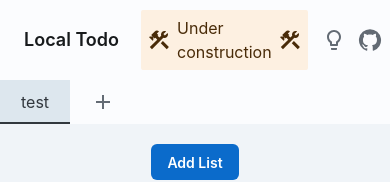
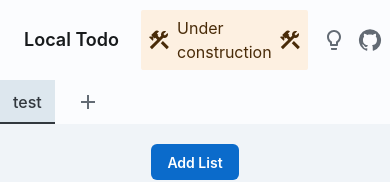
Before and after one commit to NeodymiumFerBore/local-todo, a React (Vite) app: page / in a window 390 px wide. Shown: the top 182 px of the page. Built offline with nearby package versions, Linux system fonts and the light colour scheme.

Commit message:
EditableTab: use Chip and decorator for onDelete

```diff
--- a/src/components/EditableTab.tsx
+++ b/src/components/EditableTab.tsx
@@ -1,4 +1,4 @@
-import { Input, Tab, TabProps, Typography } from "@mui/joy";
+import { Chip, ChipDelete, Input, Tab, TabProps } from "@mui/joy";
 import {
   BaseSyntheticEvent,
   ElementRef,
@@ -14,9 +14,15 @@ import {
 type EditableTabProps = TabProps & {
   initialName?: string;
   onRename?: (s: string) => void;
+  onDelete?: () => void;
 };
 
-function _EditableTab({ initialName, onRename, ...rest }: EditableTabProps) {
+function _EditableTab({
+  initialName,
+  onRename,
+  onDelete,
+  ...rest
+}: EditableTabProps) {
   const [isEditing, setIsEditing] = useState(false);
   const [name, setName] = useState(initialName || "");
   const inputRef = useRef<ElementRef<"input"> | undefined>();
@@ -46,6 +52,7 @@ function _EditableTab({ initialName, onRename, ...rest }: EditableTabProps) {
         ...rest.sx,
         paddingTop: 0,
         paddingBottom: 0,
+        paddingLeft: "12px",
         ":focus-visible": { color: "transparent" },
         "&.Mui-selected": { outline: "none" },
       }}
@@ -68,10 +75,31 @@ function _EditableTab({ initialName, onRename, ...rest }: EditableTabProps) {
       </form>
     </Tab>
   ) : (
-    <Tab {...rest} sx={{ ...rest.sx, "&.Mui-selected": { outline: "none" } }}>
-      <div onDoubleClick={startEdit}>
-        <Typography level="body-md">{name}</Typography>
-      </div>
+    <Tab
+      {...rest}
+      sx={{
+        ...rest.sx,
+        padding: 0,
+        ":focus-visible": { color: "transparent" },
+        "&.Mui-selected": { outline: "none" },
+      }}
+      slotProps={{ root: { onDoubleClick: startEdit } }}
+    >
+      <Chip
+        size="lg"
+        sx={{ backgroundColor: "transparent" }}
+        endDecorator={
+          onDelete && (
+            <ChipDelete
+              variant="plain"
+              onDelete={onDelete}
+              sx={{ padding: "1px" }}
+            />
+          )
+        }
+      >
+        {name}
+      </Chip>
     </Tab>
   );
 }
```
